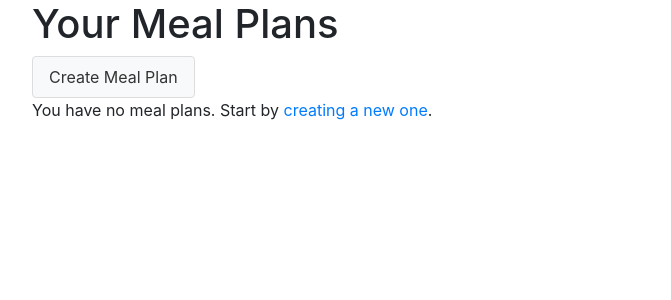
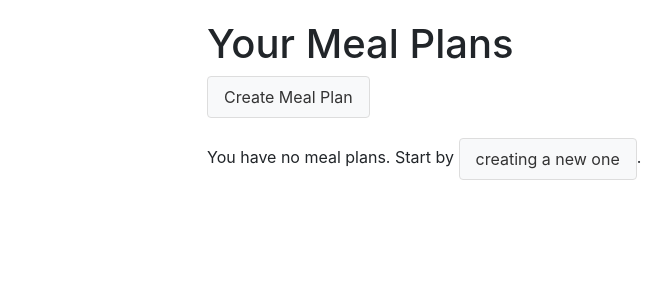
Before and after one commit to mchughbrian/RecipeProject, a Django app: page /view-mealplans/ in a window 1280 px wide. Shown: the part 56-356 px from the top of the page, without its empty margins (53-724 px from the left). Run offline with Django 4.2, Linux system fonts and the light colour scheme; the visitor is signed in with stand-in values (Sample User, id 1); data that the repository does not hold is empty; some libraries are stand-ins or nearby versions.

Commit message:
Harmonized look of view_mealplans.html

```diff
--- a/static/css/custom.css
+++ b/static/css/custom.css
@@ -270,3 +270,30 @@
     margin-bottom: 10px;
     line-height: 1.6;
 }
+
+.mealplans-view {
+    max-width: 800px;
+    margin: 0 auto;
+    padding: 20px;
+}
+
+.mealplans-view .mealplans-list {
+    margin-top: 20px;
+}
+
+.mealplans-view .mealplan-item {
+    background-color: #f8f9fa;
+    padding: 15px;
+    border-radius: 8px;
+    margin-bottom: 15px;
+}
+
+.mealplans-view .mealplan-item h2 {
+    margin-top: 0;
+}
+
+.mealplans-view .mealplan-actions {
+    display: flex;
+    gap: 10px;
+    margin-top: 10px;
+}
--- a/templates/recipes/view_mealplans.html
+++ b/templates/recipes/view_mealplans.html
@@ -1,18 +1,23 @@
 {% extends 'base_generic.html' %}
 
 {% block content %}
+<div class="container mealplans-view">
     <h1>Your Meal Plans</h1>
-    <a href="{% url 'create_mealplan' %}" class="btn btn-custom mr-2">Create Meal Plan</a> <!-- mr-2 adds a little right margin -->
+    <a href="{% url 'create_mealplan' %}" class="btn btn-custom">Create Meal Plan</a>
+
+    <div class="mealplans-list">
         {% for mealplan in mealplans %}
-        <div>
+            <div class="mealplan-item">
                 <h2>{{ mealplan.name }}</h2>
-           <!-- <p>From {{ mealplan.start_date }} to {{ mealplan.end_date }}</p>-->
+                <div class="mealplan-actions">
                     <a href="{% url 'mealplan_detail' mealplan_id=mealplan.id %}" class="action-link">View</a>
                     <a href="{% url 'edit_mealplan' mealplan_id=mealplan.id %}" class="action-link">Edit</a>
                     <a href="{% url 'delete_mealplan' mealplan_id=mealplan.id %}" class="action-link">Delete</a>
-
+                </div>
             </div>
         {% empty %}
-        <p>You have no meal plans. Start by <a href="{% url 'create_mealplan' %}">creating a new one</a>.</p>
+            <p>You have no meal plans. Start by <a href="{% url 'create_mealplan' %}" class="btn btn-custom">creating a new one</a>.</p>
         {% endfor %}
+    </div>
+</div>
 {% endblock %}
```
Lines whose indentation alone changed are shown as unchanged.
